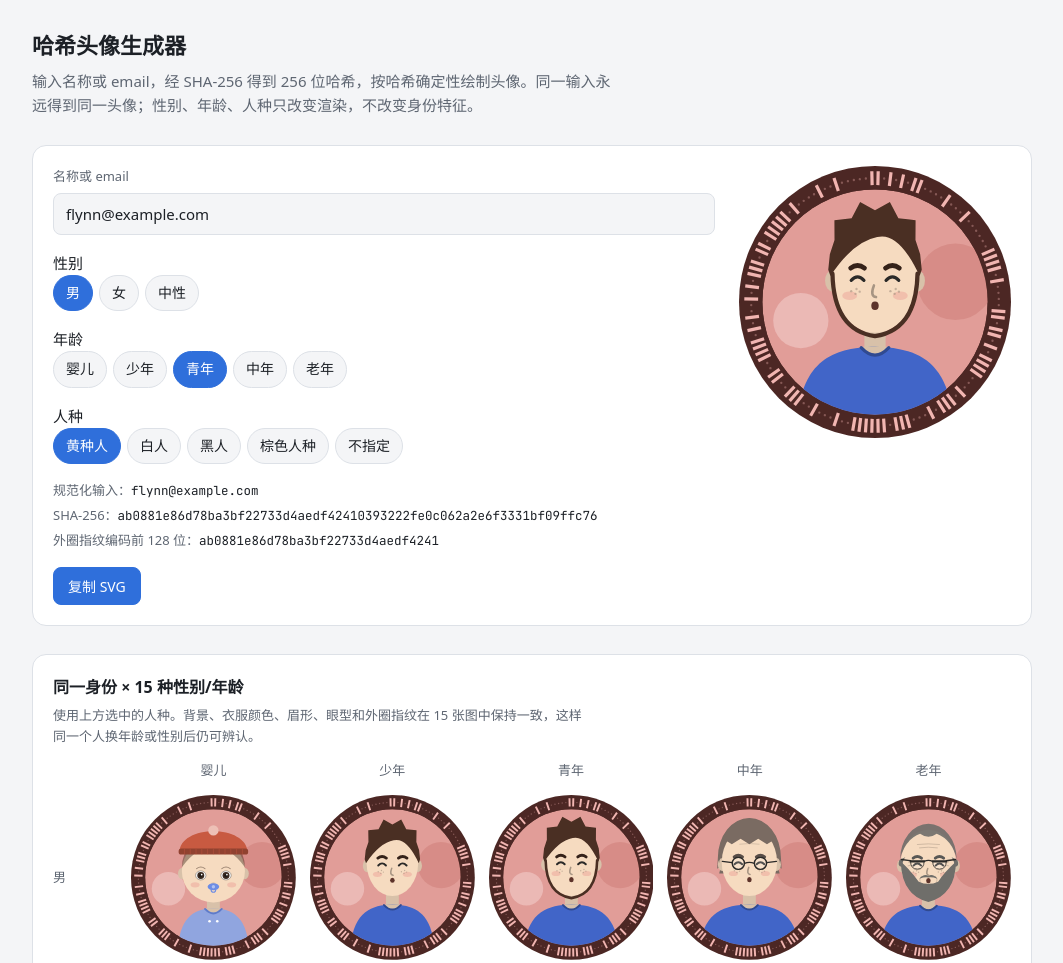
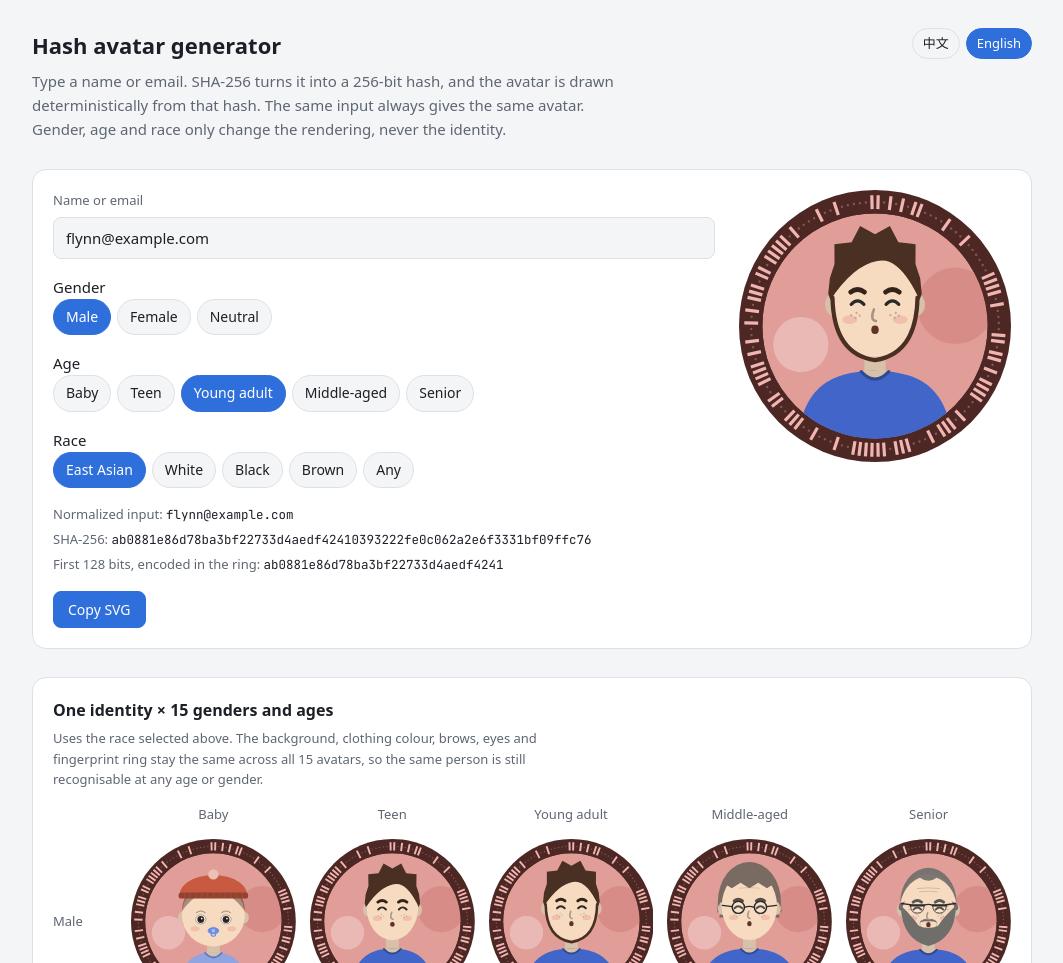
Before and after one commit to suifei/hash-avatar, a website: page demo/page.html in a window 1280 px wide. Shown: the top 963 px of the page, without its empty margins (108-1171 px from the left). Drawn offline with Linux system fonts and the light colour scheme.

Commit message:
Demo: Chinese and English UI
- language switcher in the header; ?lang=zh|en, saved choice, then
  browser language decide the initial language
- switching keeps the current selection and random sample
- README demo links open the matching language

```diff
--- a/demo/page.html
+++ b/demo/page.html
@@ -3,7 +3,7 @@
 <head>
 <meta charset="utf-8">
 <meta name="viewport" content="width=device-width, initial-scale=1">
-<title>哈希头像生成器</title>
+<title>Hash Avatar</title>
 <link rel="preconnect" href="https://fonts.googleapis.com">
 <link rel="preconnect" href="https://fonts.gstatic.com" crossorigin>
 <link href="https://fonts.googleapis.com/css2?family=JetBrains+Mono:wght@400;500&display=swap" rel="stylesheet">
@@ -64,6 +64,8 @@ button.primary { background: var(--accent); border-color: var(--accent); color:
 .cell { display: grid; gap: 4px; }
 .cell small { font-size: 11.5px; color: var(--muted); text-align: center; overflow: hidden; text-overflow: ellipsis; white-space: nowrap; }
 .note { font-size: 13px; color: var(--muted); max-width: 72ch; }
+.top { display: flex; gap: 16px; justify-content: space-between; align-items: flex-start; flex-wrap: wrap; }
+.top .seg span { padding: 4px 10px; font-size: 13px; }
 @media (max-width: 680px) {
   .hero { grid-template-columns: 1fr; }
   .big { justify-self: center; }
@@ -73,32 +75,35 @@ button.primary { background: var(--accent); border-color: var(--accent); color:
 </head>
 <body>
 <main>
-  <header style="display:grid;gap:6px">
-    <h1>哈希头像生成器</h1>
-    <p class="sub">输入名称或 email，经 SHA-256 得到 256 位哈希，按哈希确定性绘制头像。同一输入永远得到同一头像；性别、年龄、人种只改变渲染，不改变身份特征。</p>
+  <header class="top">
+    <div style="display:grid;gap:6px">
+      <h1 data-i18n="title"></h1>
+      <p class="sub" data-i18n="intro"></p>
+    </div>
+    <div class="seg" id="lang" role="radiogroup" aria-label="Language / 语言"></div>
   </header>
 
   <section class="panel hero">
     <div class="controls">
-      <label class="f" for="who">名称或 email
+      <label class="f" for="who"><span data-i18n="who"></span>
         <input type="text" id="who" value="flynn@example.com" autocomplete="off" spellcheck="false">
       </label>
-      <div class="f" role="radiogroup" aria-label="性别">性别
+      <div class="f" role="radiogroup" data-i18n-aria="gender"><span data-i18n="gender"></span>
         <div class="seg" id="gender"></div>
       </div>
-      <div class="f" role="radiogroup" aria-label="年龄">年龄
+      <div class="f" role="radiogroup" data-i18n-aria="age"><span data-i18n="age"></span>
         <div class="seg" id="age"></div>
       </div>
-      <div class="f" role="radiogroup" aria-label="人种">人种
+      <div class="f" role="radiogroup" data-i18n-aria="race"><span data-i18n="race"></span>
         <div class="seg" id="race"></div>
       </div>
       <div class="meta">
-        <div>规范化输入：<span class="mono" id="norm"></span></div>
-        <div>SHA-256：<span class="mono" id="hex"></span></div>
-        <div>外圈指纹编码前 128 位：<span class="mono" id="fp"></span></div>
+        <div><span data-i18n="norm"></span><span class="mono" id="norm"></span></div>
+        <div><span data-i18n="sha"></span><span class="mono" id="hex"></span></div>
+        <div><span data-i18n="fpLabel"></span><span class="mono" id="fp"></span></div>
       </div>
       <div class="row">
-        <button class="primary" id="copy" type="button">复制 SVG</button>
+        <button class="primary" id="copy" type="button" data-i18n="copy"></button>
         <span class="status" id="status" aria-live="polite"></span>
       </div>
     </div>
@@ -106,48 +111,124 @@ button.primary { background: var(--accent); border-color: var(--accent); color:
   </section>
 
   <section class="panel">
-    <h2>同一身份 × 15 种性别/年龄</h2>
-    <p class="note">使用上方选中的人种。背景、衣服颜色、眉形、眼型和外圈指纹在 15 张图中保持一致，这样同一个人换年龄或性别后仍可辨认。</p>
+    <h2 data-i18n="comboH"></h2>
+    <p class="note" data-i18n="comboP"></p>
     <div class="grid combo" id="combo"></div>
   </section>
 
   <section class="panel">
-    <h2>同一身份 × 人种</h2>
-    <p class="note">人种决定肤色、发色、瞳色的取值范围，并调整发型质地的权重；五官几何对所有人种相同。</p>
+    <h2 data-i18n="racesH"></h2>
+    <p class="note" data-i18n="racesP"></p>
     <div class="grid combo" id="races"></div>
   </section>
 
   <section class="panel">
     <div class="row" style="justify-content:space-between">
-      <h2>随机身份抽样</h2>
-      <button id="reroll" type="button">换一批</button>
+      <h2 data-i18n="randH"></h2>
+      <button id="reroll" type="button" data-i18n="reroll"></button>
     </div>
     <div class="grid rand" id="rand"></div>
   </section>
 
   <section class="panel note" style="display:grid;gap:8px">
-    <h2 style="color:var(--ink)">唯一性怎么保证</h2>
-    <p>五官、发型、配饰等特征的组合是有限的，单靠它们不可能做到 UUID 级唯一。所以头像外圈有 128 个刻度槽，逐位画出哈希的前 128 位（12 点钟方向起顺时针，长刻度为 1，暗点为 0）。哈希前 128 位不同，外圈就一定不同；两个不同输入撞到同一外圈的概率等于 SHA-256 截断到 128 位后的碰撞概率，比 UUIDv4（122 位随机）还低。</p>
-    <p>小尺寸下（低于约 96px）外圈刻度肉眼分辨不清，此时靠特征组合区分，大概率不同但不保证。</p>
+    <h2 style="color:var(--ink)" data-i18n="uniqH"></h2>
+    <p data-i18n="uniqP1"></p>
+    <p data-i18n="uniqP2"></p>
   </section>
 </main>
 <script src="../src/hash-avatar.js"></script>
 <script>
 (function () {
   const HA = window.HashAvatar;
-  const G = [['male', '男'], ['female', '女'], ['neutral', '中性']];
-  const A = [['baby', '婴儿'], ['teen', '少年'], ['youth', '青年'], ['middle', '中年'], ['old', '老年']];
   const $ = id => document.getElementById(id);
-  const RC = [['asian', '黄种人'], ['white', '白人'], ['black', '黑人'], ['brown', '棕色人种'], ['auto', '不指定']];
+
+  const I18N = {
+    zh: {
+      htmlLang: 'zh-CN',
+      docTitle: '哈希头像生成器',
+      title: '哈希头像生成器',
+      intro: '输入名称或 email，经 SHA-256 得到 256 位哈希，按哈希确定性地绘制头像。同一输入永远得到同一头像。性别、年龄、人种只改变渲染，不改变身份特征。',
+      who: '名称或 email',
+      gender: '性别', age: '年龄', race: '人种',
+      norm: '规范化输入：', sha: 'SHA-256：', fpLabel: '外圈指纹编码的前 128 位：',
+      empty: '（空）',
+      copy: '复制 SVG', copied: '已复制到剪贴板', copyFail: '浏览器拒绝了剪贴板写入，请换个浏览器再试',
+      comboH: '同一身份 × 15 种性别/年龄',
+      comboP: '使用上方选中的人种。背景、衣服颜色、眉形、眼型和外圈指纹在 15 张图中保持一致，所以同一个人换了年龄或性别后仍可辨认。',
+      racesH: '同一身份 × 人种',
+      racesP: '人种决定肤色、发色、瞳色的取值范围，并调整发型质地的权重。五官几何对所有人种都相同。',
+      randH: '随机身份抽样', reroll: '换一批',
+      uniqH: '唯一性怎么保证',
+      uniqP1: '五官、发型、配饰等特征的组合是有限的，单靠它们做不到 UUID 级的唯一。所以头像外圈有 128 个刻度槽，逐位画出哈希的前 128 位：从 12 点钟方向起顺时针，长刻度表示 1，暗点表示 0。哈希前 128 位不同，外圈就一定不同。两个不同输入得到相同外圈的概率，等于 SHA-256 截断到 128 位后的碰撞概率，比 UUIDv4（122 位随机）还低。',
+      uniqP2: '小尺寸下（低于约 96px）外圈刻度肉眼分辨不清，此时靠特征组合来区分，大概率不同，但不保证。',
+      G: { male: '男', female: '女', neutral: '中性' },
+      A: { baby: '婴儿', teen: '少年', youth: '青年', middle: '中年', old: '老年' },
+      R: { asian: '黄种人', white: '白人', black: '黑人', brown: '棕色人种', auto: '不指定' },
+    },
+    en: {
+      htmlLang: 'en',
+      docTitle: 'Hash Avatar Generator',
+      title: 'Hash avatar generator',
+      intro: 'Type a name or email. SHA-256 turns it into a 256-bit hash, and the avatar is drawn deterministically from that hash. The same input always gives the same avatar. Gender, age and race only change the rendering, never the identity.',
+      who: 'Name or email',
+      gender: 'Gender', age: 'Age', race: 'Race',
+      norm: 'Normalized input: ', sha: 'SHA-256: ', fpLabel: 'First 128 bits, encoded in the ring: ',
+      empty: '(empty)',
+      copy: 'Copy SVG', copied: 'Copied to clipboard', copyFail: 'The browser blocked clipboard access. Try another browser.',
+      comboH: 'One identity × 15 genders and ages',
+      comboP: 'Uses the race selected above. The background, clothing colour, brows, eyes and fingerprint ring stay the same across all 15 avatars, so the same person is still recognisable at any age or gender.',
+      racesH: 'One identity × race',
+      racesP: 'Race sets the range of skin, hair and eye colours and adjusts the weights of hair textures. Facial geometry is the same for every race.',
+      randH: 'Random identities', reroll: 'Shuffle',
+      uniqH: 'How uniqueness is guaranteed',
+      uniqP1: 'Features like faces, hairstyles and accessories only have a finite number of combinations, so they cannot be UUID-unique on their own. The outer ring therefore has 128 tick slots that draw the first 128 bits of the hash, clockwise from 12 o\'clock: a long tick is 1, a faint dot is 0. If the first 128 bits differ, the rings differ. Two different inputs share a ring only when SHA-256 truncated to 128 bits collides, which is less likely than a UUIDv4 collision (122 random bits).',
+      uniqP2: 'At small sizes (below about 96 px) the ticks cannot be told apart by eye. Avatars are then told apart by their features, which is very likely but not guaranteed.',
+      G: { male: 'Male', female: 'Female', neutral: 'Neutral' },
+      A: { baby: 'Baby', teen: 'Teen', youth: 'Young adult', middle: 'Middle-aged', old: 'Senior' },
+      R: { asian: 'East Asian', white: 'White', black: 'Black', brown: 'Brown', auto: 'Any' },
+    },
+  };
+  const LANGS = [['zh', '中文'], ['en', 'English']];
+
+  // language: ?lang= > saved choice > browser language
+  function pickLang() {
+    const q = new URLSearchParams(location.search).get('lang');
+    if (q && I18N[q]) return q;
+    try { const s = localStorage.getItem('hash-avatar-lang'); if (s && I18N[s]) return s; } catch (e) { /* storage unavailable */ }
+    return /^zh\b/i.test(navigator.language || '') ? 'zh' : 'en';
+  }
+  let lang = pickLang(), T = I18N[lang];
+
   const state = { gender: 'male', age: 'youth', race: 'asian' };
+  const GV = HA.GENDERS, AV = HA.AGES, RV = HA.RACES;
 
-  function seg(el, name, opts, key) {
-    el.innerHTML = opts.map(([v, t]) => `<label><input type="radio" id="${name}-${v}" name="${name}" value="${v}"${state[key] === v ? ' checked' : ''}><span>${t}</span></label>`).join('');
-    el.addEventListener('change', e => { state[key] = e.target.value; render(); });
+  function seg(el, name, values, key, label) {
+    el.innerHTML = values.map(v => `<label><input type="radio" id="${name}-${v}" name="${name}" value="${v}"${state[key] === v ? ' checked' : ''}><span>${label(v)}</span></label>`).join('');
   }
-  seg($('gender'), 'g', G, 'gender');
-  seg($('age'), 'a', A, 'age');
-  seg($('race'), 'r', RC, 'race');
+  function buildSegs() {
+    seg($('gender'), 'g', GV, 'gender', v => T.G[v]);
+    seg($('age'), 'a', AV, 'age', v => T.A[v]);
+    seg($('race'), 'r', RV, 'race', v => T.R[v]);
+  }
+  for (const [id, key] of [['gender', 'gender'], ['age', 'age'], ['race', 'race']]) {
+    $(id).addEventListener('change', e => { state[key] = e.target.value; render(); });
+  }
+
+  $('lang').innerHTML = LANGS.map(([v, t]) => `<label><input type="radio" name="lang" value="${v}"${v === lang ? ' checked' : ''}><span>${t}</span></label>`).join('');
+  $('lang').addEventListener('change', e => {
+    setLang(e.target.value);
+    try { localStorage.setItem('hash-avatar-lang', lang); } catch (err) { /* storage unavailable */ }
+  });
+
+  function setLang(l) {
+    lang = l; T = I18N[l];
+    document.documentElement.lang = T.htmlLang;
+    document.title = T.docTitle;
+    document.querySelectorAll('[data-i18n]').forEach(el => { el.textContent = T[el.dataset.i18n]; });
+    document.querySelectorAll('[data-i18n-aria]').forEach(el => { el.setAttribute('aria-label', T[el.dataset.i18nAria]); });
+    buildSegs();
+    render();
+  }
 
   let current = '';
   function render() {
@@ -155,17 +236,17 @@ button.primary { background: var(--accent); border-color: var(--accent); color:
     const h = HA.hash(who);
     current = HA.svg(who, { gender: state.gender, age: state.age, race: state.race, size: 272 });
     $('big').innerHTML = current;
-    $('norm').textContent = h.input === '' ? '（空）' : h.input;
+    $('norm').textContent = h.input === '' ? T.empty : h.input;
     $('hex').textContent = h.hex;
     $('fp').textContent = h.hex.slice(0, 32);
-    let html = '<div></div>' + A.map(([, t]) => `<div class="h">${t}</div>`).join('');
-    for (const [gv, gt] of G) {
-      html += `<div class="rh">${gt}</div>`;
-      for (const [av] of A) html += `<div>${HA.svg(who, { gender: gv, age: av, race: state.race, size: 160 })}</div>`;
+    let html = '<div></div>' + AV.map(a => `<div class="h">${T.A[a]}</div>`).join('');
+    for (const g of GV) {
+      html += `<div class="rh">${T.G[g]}</div>`;
+      for (const a of AV) html += `<div>${HA.svg(who, { gender: g, age: a, race: state.race, size: 160 })}</div>`;
     }
     $('combo').innerHTML = html;
-    $('races').innerHTML = '<div></div>' + RC.map(([, t]) => `<div class="h">${t}</div>`).join('') +
-      '<div class="rh"></div>' + RC.map(([rv]) => `<div>${HA.svg(who, { gender: state.gender, age: state.age, race: rv, size: 160 })}</div>`).join('');
+    $('races').innerHTML = '<div></div>' + RV.map(r => `<div class="h">${T.R[r]}</div>`).join('') +
+      '<div class="rh"></div>' + RV.map(r => `<div>${HA.svg(who, { gender: state.gender, age: state.age, race: r, size: 160 })}</div>`).join('');
     $('status').textContent = '';
   }
 
@@ -174,7 +255,7 @@ button.primary { background: var(--accent); border-color: var(--accent); color:
     let html = '';
     for (let i = 0; i < 24; i++) {
       const id = FIRST[Math.random() * FIRST.length | 0] + (Math.random() * 1000 | 0) + '@example.com';
-      const g = G[Math.random() * 3 | 0][0], a = A[Math.random() * 5 | 0][0], r = RC[Math.random() * 4 | 0][0];
+      const g = GV[Math.random() * 3 | 0], a = AV[Math.random() * 5 | 0], r = RV[Math.random() * 4 | 0];
       html += `<div class="cell">${HA.svg(id, { gender: g, age: a, race: r, size: 120 })}<small title="${id}">${id}</small></div>`;
     }
     $('rand').innerHTML = html;
@@ -183,10 +264,10 @@ button.primary { background: var(--accent); border-color: var(--accent); color:
   $('who').addEventListener('input', render);
   $('reroll').addEventListener('click', reroll);
   $('copy').addEventListener('click', async () => {
-    try { await navigator.clipboard.writeText(current); $('status').textContent = '已复制到剪贴板'; }
-    catch (e) { $('status').textContent = '浏览器拒绝了剪贴板写入，请换个浏览器再试'; }
+    try { await navigator.clipboard.writeText(current); $('status').textContent = T.copied; }
+    catch (e) { $('status').textContent = T.copyFail; }
   });
-  render();
+  setLang(lang);
   reroll();
 })();
 </script>
```
Also changed, not shown: README.zh-CN.md (+1 -1 lines), README.md.
